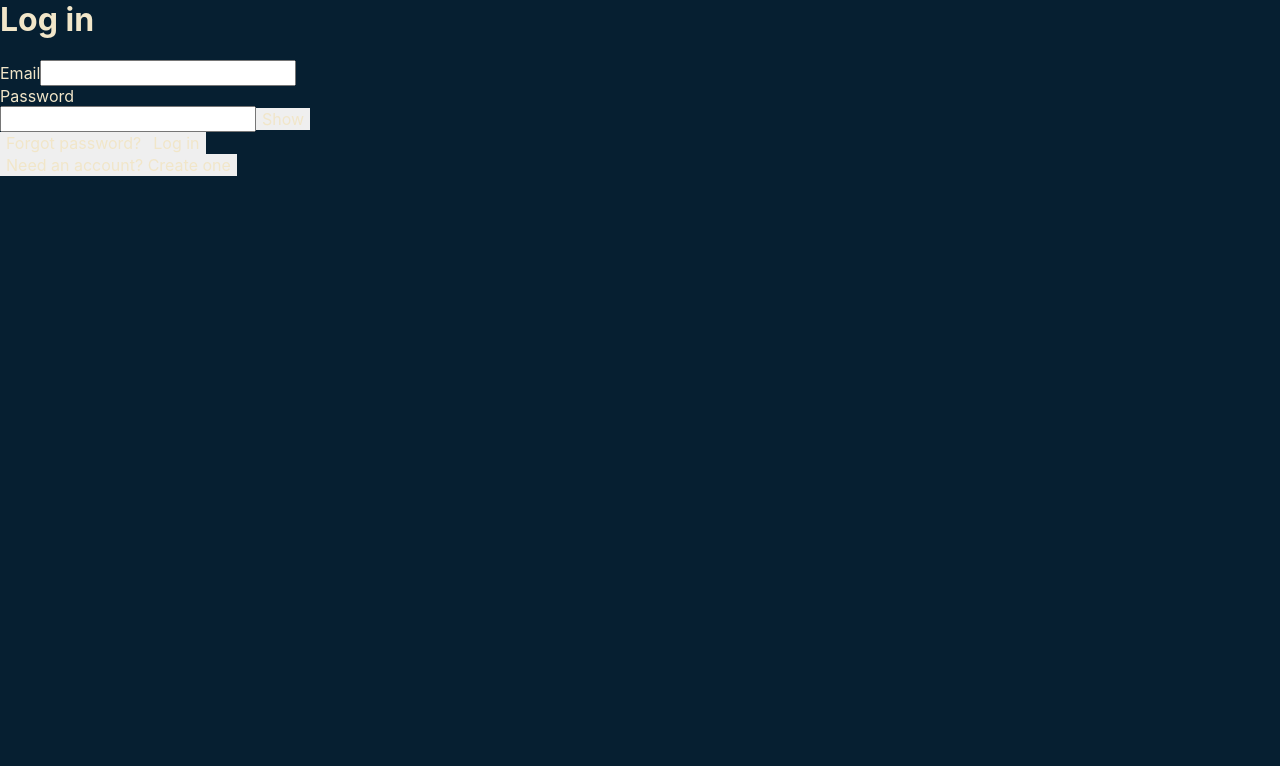
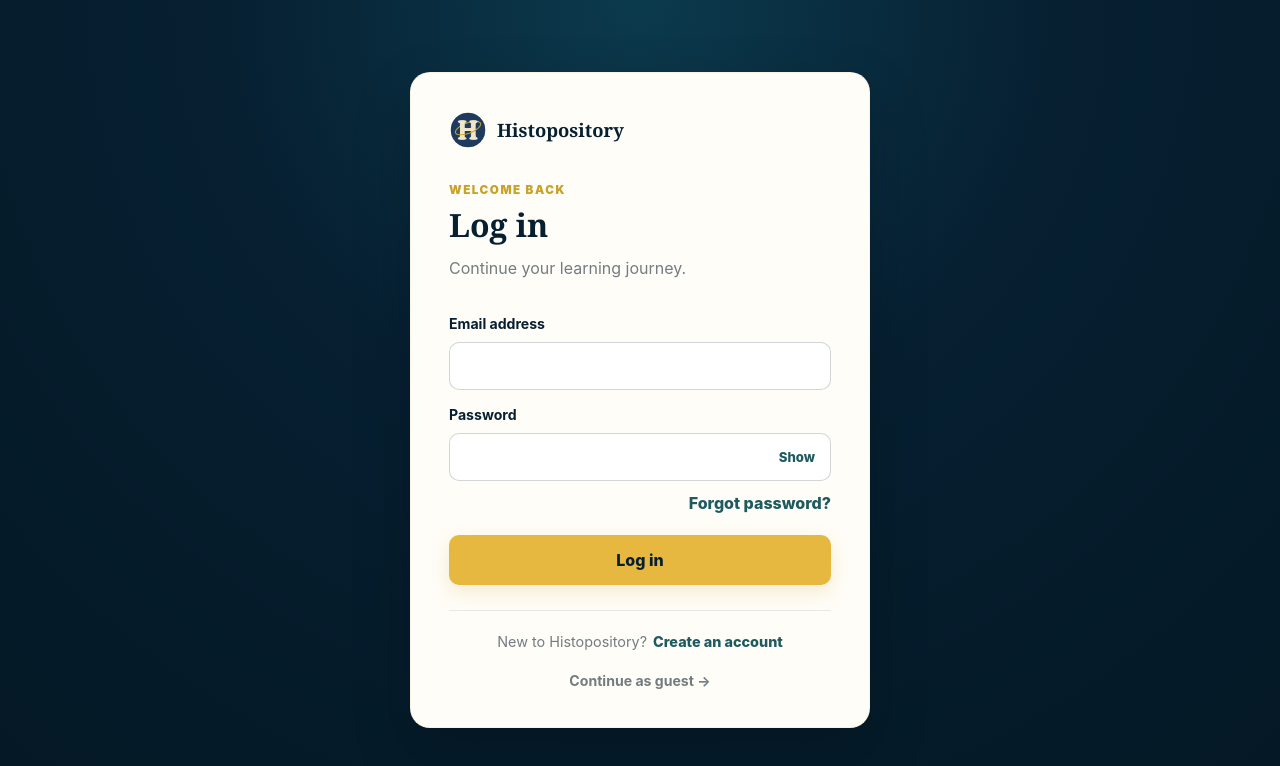
Before and after one commit to DKT15/hpy-site, a React (Vite) app: page /login in a window 1280 px wide. Shown: the top 766 px of the page. Built offline with nearby package versions, Linux system fonts and the light colour scheme.

Commit message:
loading screen and auth updated.

```diff
--- a/package.json
+++ b/package.json
@@ -12,6 +12,7 @@
   "dependencies": {
     "@supabase/supabase-js": "^2.117.2",
     "lucide-react": "^1.31.0",
+    "prop-types": "^15.8.1",
     "react": "^18.2.0",
     "react-dom": "^18.2.0",
     "react-router-dom": "^7.18.2",
--- a/src/components/AppLayout.jsx
+++ b/src/components/AppLayout.jsx
@@ -24,7 +24,9 @@
   }, []);
 
   async function handleLogout() {
-    const { error } = await supabase.auth.signOut();
+    const { error } = await supabase.auth.signOut({
+      scope: "local",
+    });
 
     if (error) {
       console.error("Could not log out:", error);
--- /dev/null
+++ b/src/components/AppLoading.jsx
@@ -0,0 +1,18 @@
+import PropTypes from "prop-types";
+import "../../styles/AppLoading.css";
+
+export default function AppLoading({ message = "Loading Histopository..." }) {
+  return (
+    <div className="app-loading" role="status" aria-live="polite">
+      <img src="/histopository-logo.png" alt="" className="app-loading-logo" />
+
+      <div className="app-loading-spinner" />
+
+      <p>{message}</p>
+    </div>
+  );
+}
+
+AppLoading.propTypes = {
+  message: PropTypes.string,
+};
--- a/src/pages/AuthPage.jsx
+++ b/src/pages/AuthPage.jsx
@@ -1,16 +1,18 @@
 import { useEffect, useState } from "react";
 import { Link } from "react-router-dom";
 import { supabase } from "../lib/supabase";
+import "../../styles/AuthPage.css";
 
 export default function AuthPage() {
+  const [mode, setMode] = useState("login");
   const [session, setSession] = useState(null);
-  const [mode, setMode] = useState("login");
 
   const [email, setEmail] = useState("");
   const [password, setPassword] = useState("");
   const [showPassword, setShowPassword] = useState(false);
 
   const [message, setMessage] = useState("");
+  const [error, setError] = useState("");
   const [loading, setLoading] = useState(false);
 
   useEffect(() => {
@@ -32,8 +34,8 @@
   function changeMode(nextMode) {
     setMode(nextMode);
     setMessage("");
+    setError("");
     setPassword("");
-    setShowPassword(false);
   }
 
   async function handleSubmit(event) {
@@ -41,18 +43,20 @@
 
     setLoading(true);
     setMessage("");
+    setError("");
 
     if (mode === "forgot") {
-      const { error } = await supabase.auth.resetPasswordForEmail(email, {
+      const { error } = await supabase.auth.resetPasswordForEmail(
+        email.trim(),
+        {
           redirectTo: `${window.location.origin}/reset-password`,
-      });
+        },
+      );
 
       if (error) {
-        setMessage(error.message);
+        setError(error.message);
       } else {
-        setMessage(
-          "If an account exists for that email, a password reset link has been sent.",
-        );
+        setMessage("Password reset email sent. Check your inbox.");
       }
 
       setLoading(false);
@@ -61,19 +65,21 @@
 
     if (mode === "signup") {
       const { data, error } = await supabase.auth.signUp({
-        email,
+        email: email.trim(),
         password,
         options: {
-          emailRedirectTo: `${window.location.origin}/login`,
+          emailRedirectTo: `${window.location.origin}/learn`,
         },
       });
 
       if (error) {
-        setMessage(error.message);
+        setError(error.message);
       } else if (data.session) {
-        setMessage("Account created and signed in.");
+        setMessage("Account created.");
       } else {
-        setMessage("Check your email to confirm your account.");
+        setMessage(
+          "Account created. Check your email to confirm your account.",
+        );
       }
 
       setLoading(false);
@@ -81,141 +87,190 @@
     }
 
     const { error } = await supabase.auth.signInWithPassword({
-      email,
+      email: email.trim(),
       password,
     });
 
     if (error) {
-      setMessage(error.message);
+      setError(error.message);
+    } else {
+      window.location.href = "/learn";
     }
 
     setLoading(false);
   }
 
-  async function handleSignOut() {
-    await supabase.auth.signOut();
-  }
-
   if (session) {
     return (
-      <main>
-        <h1>Account</h1>
+      <main className="auth-page">
+        <section className="auth-card auth-signed-in">
+          <Link to="/" className="auth-brand">
+            <img src="/histopository-logo.png" alt="" />
+            <span>Histopository</span>
+          </Link>
 
-        <p>Signed in as {session.user.email}</p>
+          <div className="auth-success-icon">✓</div>
+
+          <h1>You&apos;re signed in</h1>
 
           <p>
-          <Link to="/learn">Go to Learn</Link>
+            Continue learning, take today&apos;s challenge or view your
+            progress.
           </p>
 
-        <button type="button" onClick={handleSignOut}>
-          Sign out
-        </button>
+          <div className="auth-signed-actions">
+            <Link to="/learn" className="auth-primary-link">
+              Continue learning
+            </Link>
+
+            <Link to="/profile" className="auth-secondary-link">
+              View profile
+            </Link>
+          </div>
+        </section>
       </main>
     );
   }
 
-  if (mode === "forgot") {
+  const isForgot = mode === "forgot";
+  const isSignup = mode === "signup";
+
   return (
-      <main>
-        <h1>Reset your password</h1>
+    <main className="auth-page">
+      <section className="auth-card">
+        <Link to="/" className="auth-brand">
+          <img src="/histopository-logo.png" alt="" />
+          <span>Histopository</span>
+        </Link>
+
+        <div className="auth-heading">
+          <p className="auth-kicker">
+            {isForgot
+              ? "ACCOUNT RECOVERY"
+              : isSignup
+                ? "JOIN HISTOPOSITORY"
+                : "WELCOME BACK"}
+          </p>
+
+          <h1>
+            {isForgot
+              ? "Reset your password"
+              : isSignup
+                ? "Create your account"
+                : "Log in"}
+          </h1>
 
           <p>
-          Enter your email address and we&apos;ll send you a link to choose a
-          new password.
+            {isForgot
+              ? "Enter your email and we’ll send you a password reset link."
+              : isSignup
+                ? "Save your progress, earn XP and build your history streak."
+                : "Continue your learning journey."}
           </p>
+        </div>
 
-        <form onSubmit={handleSubmit}>
-          <div>
-            <label htmlFor="reset-email">Email</label>
+        <form className="auth-form" onSubmit={handleSubmit}>
+          <label htmlFor="auth-email">Email address</label>
 
           <input
-              id="reset-email"
+            id="auth-email"
             type="email"
             value={email}
             onChange={(event) => setEmail(event.target.value)}
+            autoComplete="email"
             required
           />
-          </div>
 
-          <button type="submit" disabled={loading}>
-            {loading ? "Sending..." : "Send reset link"}
-          </button>
-        </form>
+          {!isForgot && (
+            <>
+              <label htmlFor="auth-password">Password</label>
 
-        {message && <p>{message}</p>}
-
-        <button type="button" onClick={() => changeMode("login")}>
-          Back to login
-        </button>
-      </main>
-    );
-  }
-
-  return (
-    <main>
-      <h1>{mode === "signup" ? "Create account" : "Log in"}</h1>
-
-      <form onSubmit={handleSubmit}>
-        <div>
-          <label htmlFor="email">Email</label>
-
+              <div className="auth-password-field">
                 <input
-            id="email"
-            type="email"
-            value={email}
-            onChange={(event) => setEmail(event.target.value)}
-            required
-          />
-        </div>
-
-        <div>
-          <label htmlFor="password">Password</label>
-
-          <div>
-            <input
-              id="password"
+                  id="auth-password"
                   type={showPassword ? "text" : "password"}
                   value={password}
                   onChange={(event) => setPassword(event.target.value)}
-              minLength={8}
+                  autoComplete={isSignup ? "new-password" : "current-password"}
+                  minLength={6}
                   required
                 />
 
                 <button
                   type="button"
                   onClick={() => setShowPassword((current) => !current)}
-              aria-label={showPassword ? "Hide password" : "Show password"}
                 >
                   {showPassword ? "Hide" : "Show"}
                 </button>
               </div>
-        </div>
+            </>
+          )}
 
           {mode === "login" && (
-          <button type="button" onClick={() => changeMode("forgot")}>
+            <button
+              type="button"
+              className="auth-text-button auth-forgot"
+              onClick={() => changeMode("forgot")}
+            >
               Forgot password?
             </button>
           )}
 
-        <button type="submit" disabled={loading}>
+          {error && <p className="auth-message error">{error}</p>}
+
+          {message && <p className="auth-message success">{message}</p>}
+
+          <button type="submit" className="auth-submit" disabled={loading}>
             {loading
               ? "Please wait..."
-            : mode === "signup"
+              : isForgot
+                ? "Send reset link"
+                : isSignup
                   ? "Create account"
                   : "Log in"}
           </button>
         </form>
 
-      {message && <p>{message}</p>}
+        <div className="auth-switch">
+          {isForgot ? (
+            <button
+              type="button"
+              className="auth-text-button"
+              onClick={() => changeMode("login")}
+            >
+              ← Back to login
+            </button>
+          ) : isSignup ? (
+            <>
+              <span>Already have an account?</span>
 
               <button
                 type="button"
-        onClick={() => changeMode(mode === "signup" ? "login" : "signup")}
+                className="auth-text-button"
+                onClick={() => changeMode("login")}
               >
-        {mode === "signup"
-          ? "Already have an account? Log in"
-          : "Need an account? Create one"}
+                Log in
               </button>
+            </>
+          ) : (
+            <>
+              <span>New to Histopository?</span>
+
+              <button
+                type="button"
+                className="auth-text-button"
+                onClick={() => changeMode("signup")}
+              >
+                Create an account
+              </button>
+            </>
+          )}
+        </div>
+
+        <Link to="/learn" className="auth-guest-link">
+          Continue as guest →
+        </Link>
+      </section>
     </main>
   );
 }
--- a/src/pages/ProfilePage.jsx
+++ b/src/pages/ProfilePage.jsx
@@ -1,6 +1,7 @@
 import { useEffect, useState } from "react";
 import { Link } from "react-router-dom";
 import { supabase } from "../lib/supabase";
+import AppLoading from "../components/AppLoading";
 
 export default function ProfilePage() {
   const [user, setUser] = useState(null);
@@ -180,7 +181,7 @@
   }
 
   if (loading) {
-    return <p>Loading profile...</p>;
+    return <AppLoading message="Loading your progress..." />;
   }
 
   if (!user) {
--- /dev/null
+++ b/styles/AppLoading.css
@@ -0,0 +1,47 @@
+.app-loading {
+  min-height: 360px;
+  display: flex;
+  flex-direction: column;
+  align-items: center;
+  justify-content: center;
+  gap: 16px;
+  text-align: center;
+  color: #061f31;
+}
+
+.app-loading-logo {
+  width: 58px;
+  height: 58px;
+  object-fit: contain;
+  border-radius: 50%;
+}
+
+.app-loading-spinner {
+  width: 34px;
+  height: 34px;
+  box-sizing: border-box;
+  border: 3px solid rgba(6, 31, 49, 0.12);
+  border-top-color: #c9a228;
+  border-radius: 50%;
+  animation: histopository-spin 0.8s linear infinite;
+}
+
+.app-loading p {
+  margin: 0;
+  color: #737c81;
+  font-size: 0.92rem;
+  font-weight: 650;
+}
+
+@keyframes histopository-spin {
+  to {
+    transform: rotate(360deg);
+  }
+}
+
+@media (prefers-reduced-motion: reduce) {
+  .app-loading-spinner {
+    animation: none;
+    border-color: #c9a228;
+  }
+}
--- /dev/null
+++ b/styles/AuthPage.css
@@ -0,0 +1,266 @@
+.auth-page {
+  min-height: 100vh;
+  padding: 56px 20px;
+  display: grid;
+  place-items: center;
+  box-sizing: border-box;
+  background: radial-gradient(
+    circle at top,
+    #0c3a4d 0,
+    #061f31 42%,
+    #041824 100%
+  );
+}
+
+.auth-card {
+  width: min(100%, 460px);
+  padding: 38px;
+  box-sizing: border-box;
+  background: #fffdf8;
+  border: 1px solid rgba(241, 230, 201, 0.45);
+  border-radius: 20px;
+  box-shadow: 0 24px 60px rgba(0, 0, 0, 0.18);
+}
+
+.auth-brand {
+  margin-bottom: 34px;
+  display: inline-flex;
+  align-items: center;
+  gap: 10px;
+  color: #061f31;
+  text-decoration: none;
+  font-family: Georgia, serif;
+  font-size: 1.15rem;
+  font-weight: 700;
+}
+
+.auth-brand img {
+  width: 38px;
+  height: 38px;
+  object-fit: contain;
+  border-radius: 50%;
+}
+
+.auth-heading {
+  margin-bottom: 28px;
+}
+
+.auth-kicker {
+  margin: 0 0 6px;
+  color: #c9a228;
+  font-size: 0.73rem;
+  font-weight: 900;
+  letter-spacing: 0.13em;
+}
+
+.auth-heading h1,
+.auth-signed-in h1 {
+  margin: 0 0 10px;
+  color: #061f31;
+  font-family: Georgia, serif;
+  font-size: 2rem;
+}
+
+.auth-heading > p:last-child,
+.auth-signed-in > p {
+  margin: 0;
+  color: #737c81;
+  line-height: 1.6;
+}
+
+.auth-form {
+  display: grid;
+  gap: 10px;
+}
+
+.auth-form label {
+  margin-top: 6px;
+  color: #061f31;
+  font-size: 0.88rem;
+  font-weight: 750;
+}
+
+.auth-form input {
+  width: 100%;
+  min-height: 48px;
+  padding: 0 14px;
+  box-sizing: border-box;
+  color: #061f31;
+  background: #fff;
+  border: 1px solid rgba(6, 31, 49, 0.18);
+  border-radius: 10px;
+  font: inherit;
+  font-size: 1rem;
+  outline: none;
+}
+
+.auth-form input:focus {
+  border-color: #1f5a5f;
+  box-shadow: 0 0 0 3px rgba(31, 90, 95, 0.1);
+}
+
+.auth-password-field {
+  position: relative;
+}
+
+.auth-password-field input {
+  padding-right: 72px;
+}
+
+.auth-password-field button {
+  position: absolute;
+  top: 50%;
+  right: 12px;
+  padding: 4px;
+  transform: translateY(-50%);
+  color: #1f5a5f;
+  background: transparent;
+  border: 0;
+  font: inherit;
+  font-size: 0.82rem;
+  font-weight: 800;
+  cursor: pointer;
+}
+
+.auth-forgot {
+  justify-self: end;
+  margin-top: 2px;
+}
+
+.auth-submit {
+  min-height: 50px;
+  margin-top: 12px;
+  color: #061f31;
+  background: #e6b83f;
+  border: 0;
+  border-radius: 10px;
+  font: inherit;
+  font-weight: 850;
+  cursor: pointer;
+  box-shadow: 0 7px 20px rgba(201, 162, 40, 0.2);
+}
+
+.auth-submit:disabled {
+  cursor: wait;
+  opacity: 0.55;
+}
+
+.auth-message {
+  margin: 8px 0 0;
+  padding: 12px 14px;
+  border-radius: 9px;
+  font-size: 0.88rem;
+  line-height: 1.5;
+}
+
+.auth-message.error {
+  color: #873f37;
+  background: rgba(168, 80, 69, 0.09);
+}
+
+.auth-message.success {
+  color: #275c3b;
+  background: rgba(59, 125, 85, 0.1);
+}
+
+.auth-switch {
+  margin-top: 25px;
+  padding-top: 22px;
+  display: flex;
+  justify-content: center;
+  gap: 6px;
+  flex-wrap: wrap;
+  color: #737c81;
+  border-top: 1px solid rgba(6, 31, 49, 0.09);
+  font-size: 0.9rem;
+}
+
+.auth-text-button {
+  padding: 0;
+  color: #1f5a5f;
+  background: transparent;
+  border: 0;
+  font: inherit;
+  font-weight: 800;
+  cursor: pointer;
+}
+
+.auth-guest-link {
+  margin-top: 22px;
+  display: block;
+  color: #737c81;
+  text-align: center;
+  text-decoration: none;
+  font-size: 0.88rem;
+  font-weight: 650;
+}
+
+.auth-guest-link:hover,
+.auth-text-button:hover {
+  color: #061f31;
+}
+
+.auth-signed-in {
+  text-align: center;
+}
+
+.auth-signed-in .auth-brand {
+  display: flex;
+  width: fit-content;
+  margin-left: auto;
+  margin-right: auto;
+}
+
+.auth-success-icon {
+  width: 64px;
+  height: 64px;
+  margin: 0 auto 20px;
+  display: grid;
+  place-items: center;
+  color: #fffdf8;
+  background: #3b7d55;
+  border-radius: 50%;
+  font-size: 1.6rem;
+  font-weight: 900;
+}
+
+.auth-signed-actions {
+  margin-top: 28px;
+  display: grid;
+  gap: 10px;
+}
+
+.auth-primary-link,
+.auth-secondary-link {
+  min-height: 48px;
+  display: grid;
+  place-items: center;
+  border-radius: 10px;
+  text-decoration: none;
+  font-weight: 850;
+}
+
+.auth-primary-link {
+  color: #061f31;
+  background: #e6b83f;
+}
+
+.auth-secondary-link {
+  color: #061f31;
+  border: 1px solid rgba(6, 31, 49, 0.16);
+}
+
+@media (max-width: 520px) {
+  .auth-page {
+    padding: 24px 14px;
+    align-items: start;
+  }
+
+  .auth-card {
+    padding: 28px 20px;
+  }
+
+  .auth-brand {
+    margin-bottom: 28px;
+  }
+}
```
Also changed, not shown: src/pages/DailyPage.jsx (+2 -5 lines), src/pages/LearnPage.jsx (+2 -5 lines), 1 other file (tests, documents, lock files or other folders). Lines whose indentation alone changed are shown as unchanged.
